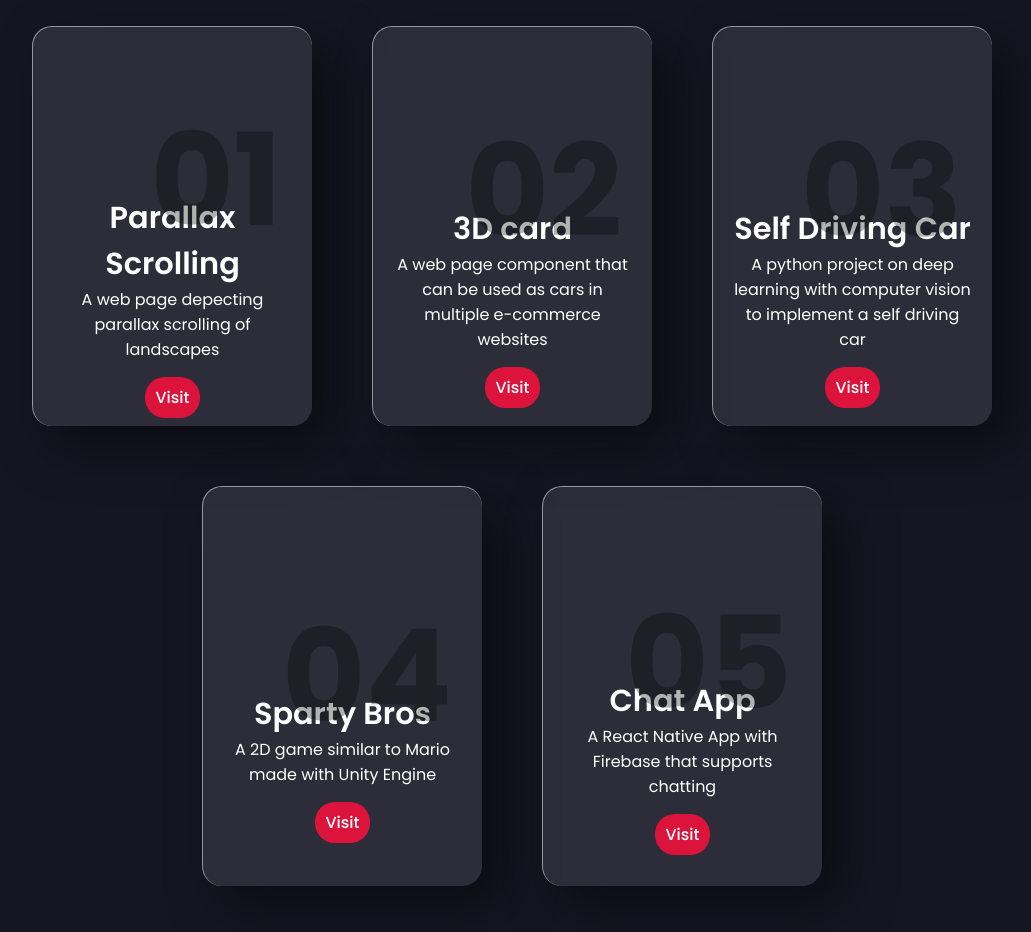
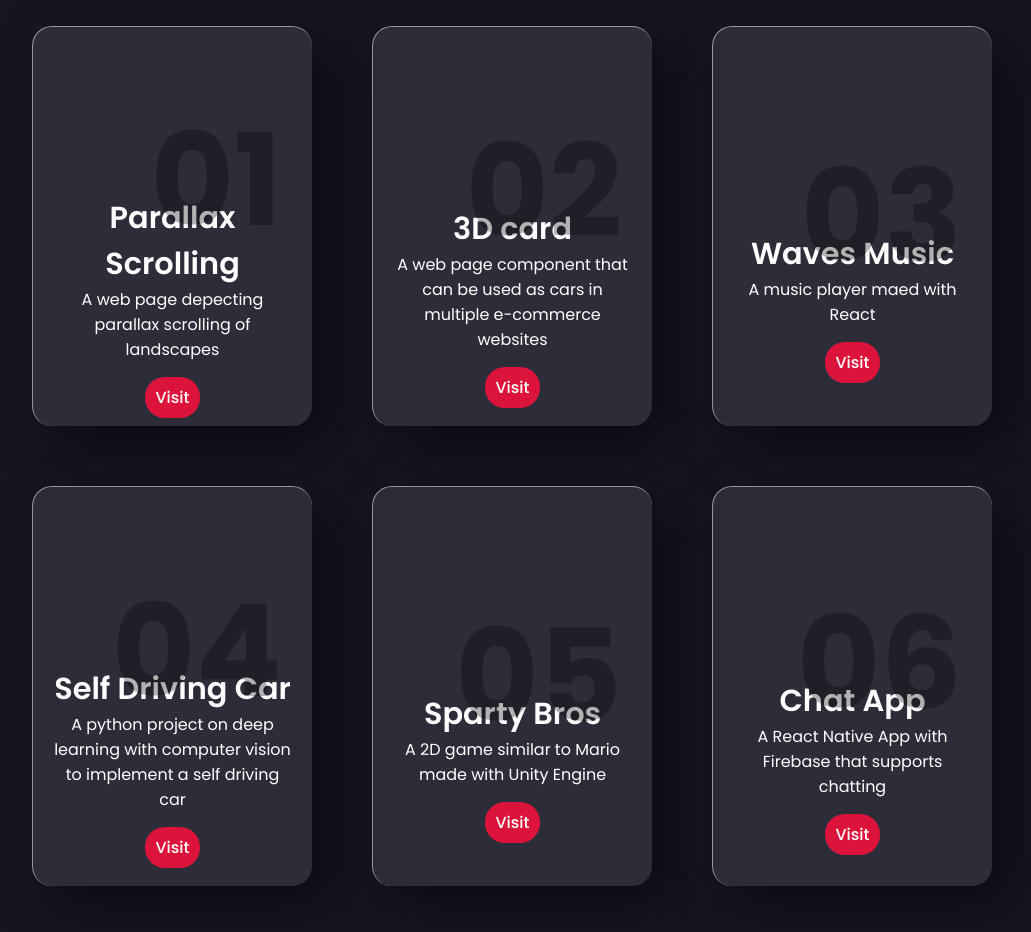
Before and after one commit to JYP2098/portfolio, a plain HTML site: page index.html in a window 1280 px wide. Shown: the part 2920-3852 px from the top of the page, without its empty margins (128-1159 px from the left). Drawn offline with nearby package versions, Linux system fonts and the light colour scheme.

Commit message:
project added new

```diff
--- a/index.html
+++ b/index.html
@@ -166,9 +166,17 @@
                         <a href="https://github.com/JYP2098/3D-card-hovering">Visit</a>
                     </div>
                 </div>
+	<div class="glass">
+                    <div class="glass-content">
+                        <h2>03</h2>
+                        <h3>Waves Music</h3>
+                        <p>A music player maed with React</p>
+                        <a href="https://github.com/JYP2098/Waves-Music">Visit</a>
+                    </div>
+                </div>
                 <div class="glass">
                     <div class="glass-content">
-                        <h2>03</h2>
+                        <h2>04</h2>
                         <h3>Self Driving Car</h3>
                         <p>A python project on deep learning with computer vision to implement a self driving car</p>
                         <a href="https://github.com/JYP2098/Self-Driving-Car-simulation">Visit</a>
@@ -176,7 +184,7 @@
                 </div>
                 <div class="glass">
                     <div class="glass-content">
-                        <h2>04</h2>
+                        <h2>05</h2>
                         <h3>Sparty Bros</h3>
                         <p>A 2D game similar to Mario made with Unity Engine</p>
                         <a href="https://github.com/JYP2098/SpartyBros">Visit</a>
@@ -184,7 +192,7 @@
                 </div>
                 <div class="glass">
                     <div class="glass-content">
-                        <h2>05</h2>
+                        <h2>06</h2>
                         <h3>Chat App</h3>
                         <p>A React Native App with Firebase that supports chatting</p>
                         <a href="https://github.com/JYP2098/Chat-App">Visit</a>
```
